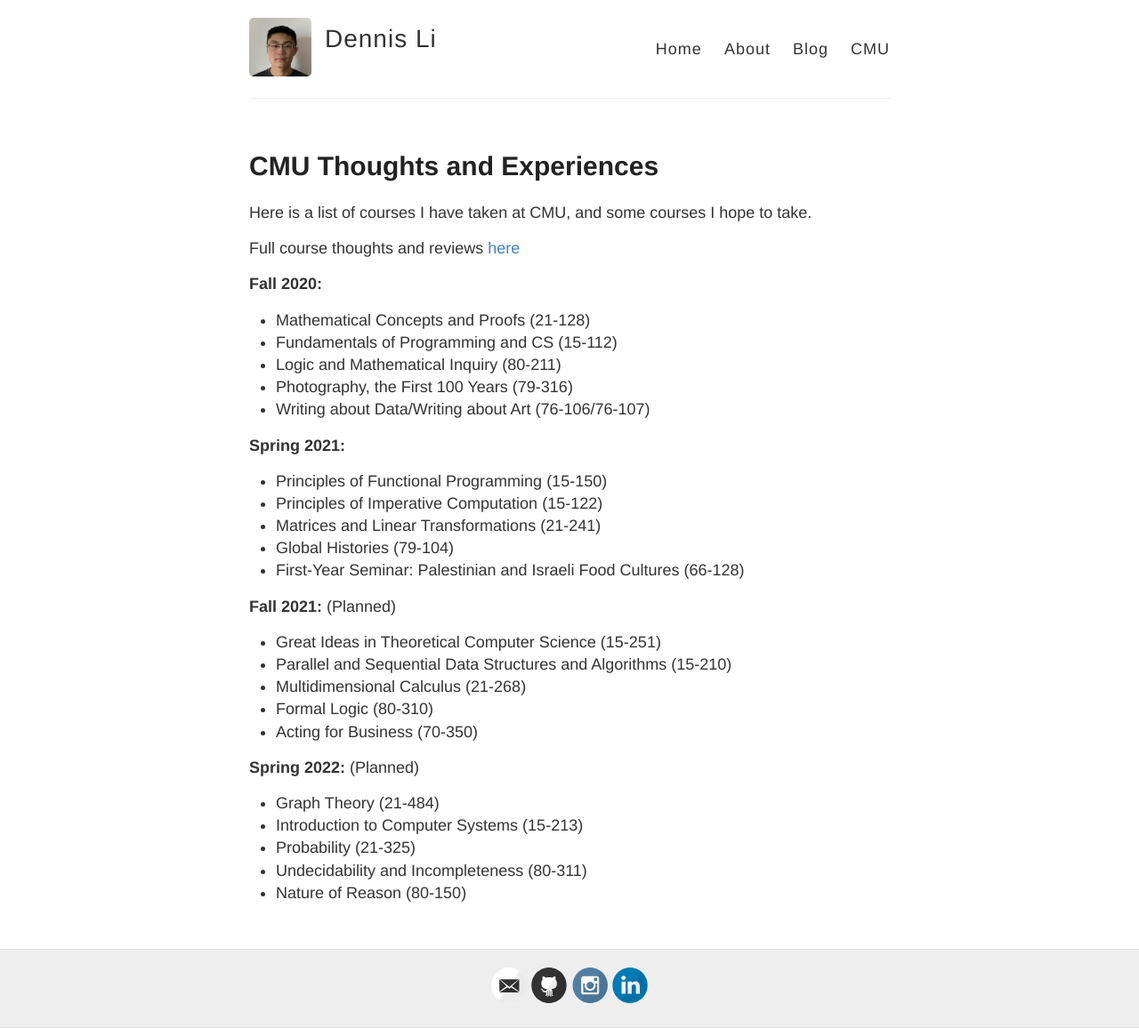
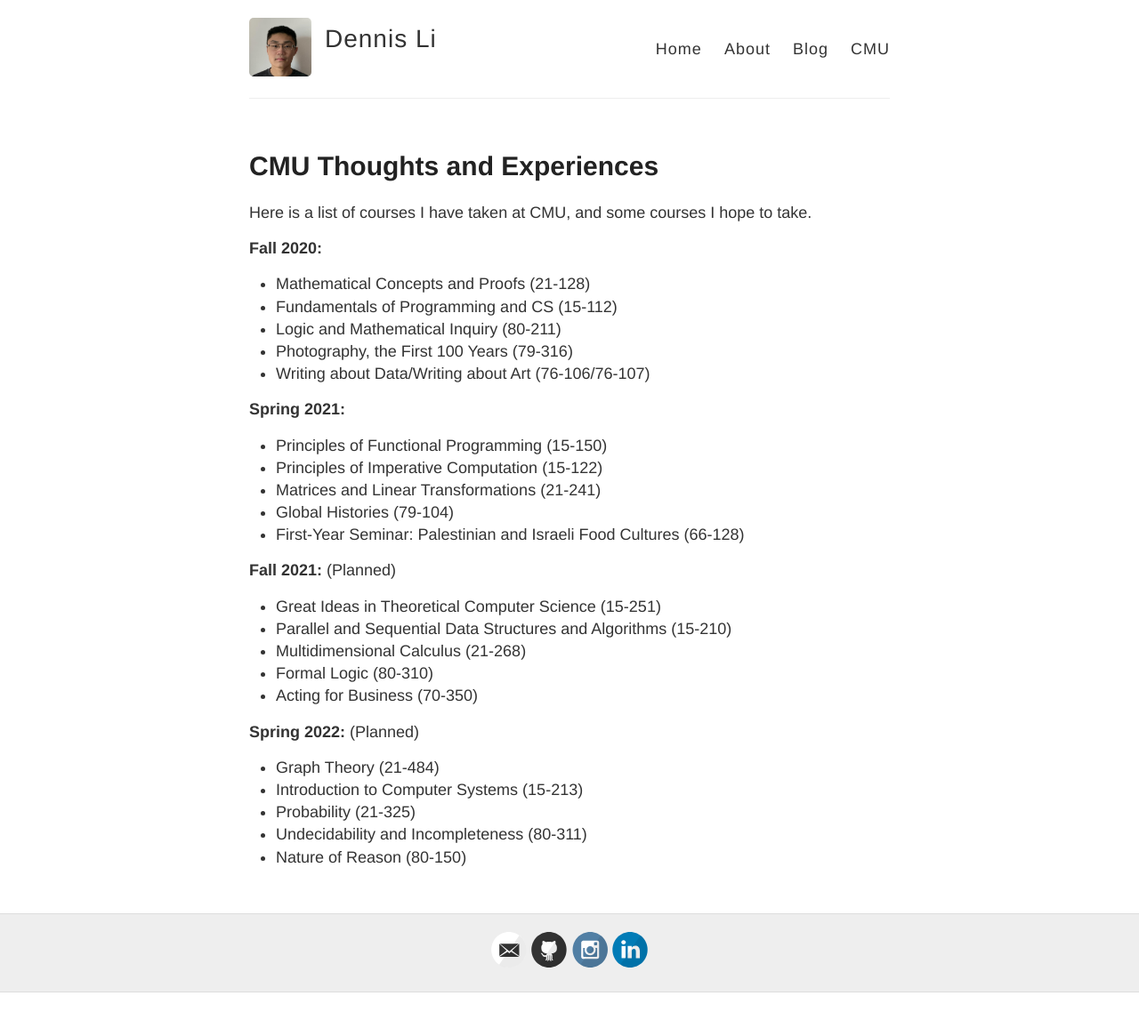
Before and after one commit to dennisli51/dennisli51.github.io, a Jekyll site: the page built from pages/CMU.md, in a window 1280 px wide. Shown: the whole page at 89% size. Built offline with Jekyll 4.4.1, drawn with Linux system fonts in a browser that asks for light colours; after the commit the page ends 1116 px from its top, so only the background shows below that.

Commit message:
Update CMU.md

```diff
--- a/pages/CMU.md
+++ b/pages/CMU.md
@@ -6,7 +6,8 @@ permalink: /cmu/
 
 Here is a list of courses I have taken at CMU, and some courses I hope to take.
 
-Full course thoughts and reviews [here](courses)
+<!---Full course thoughts and reviews [here](courses) --->
+
 
 **Fall 2020:**
 
```
